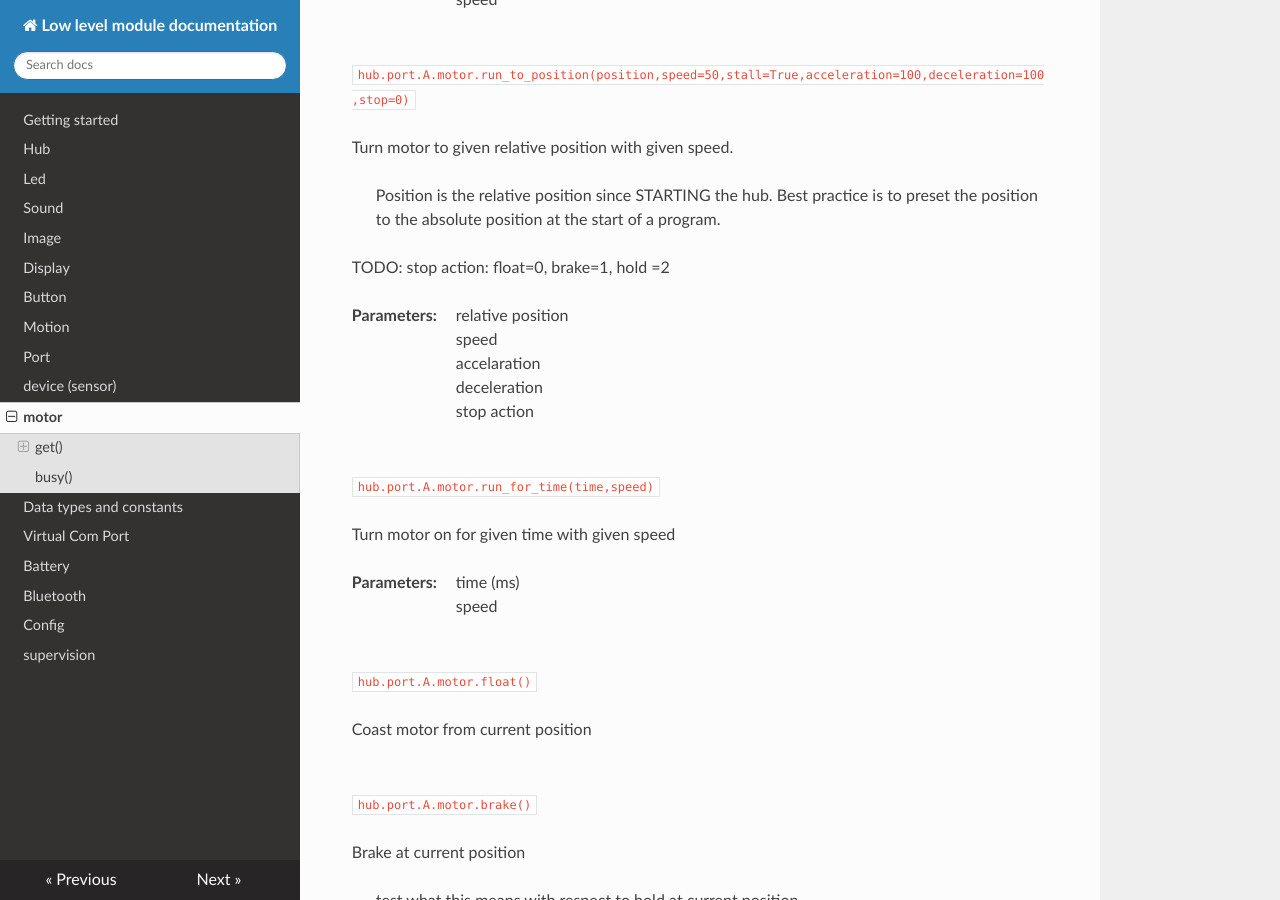
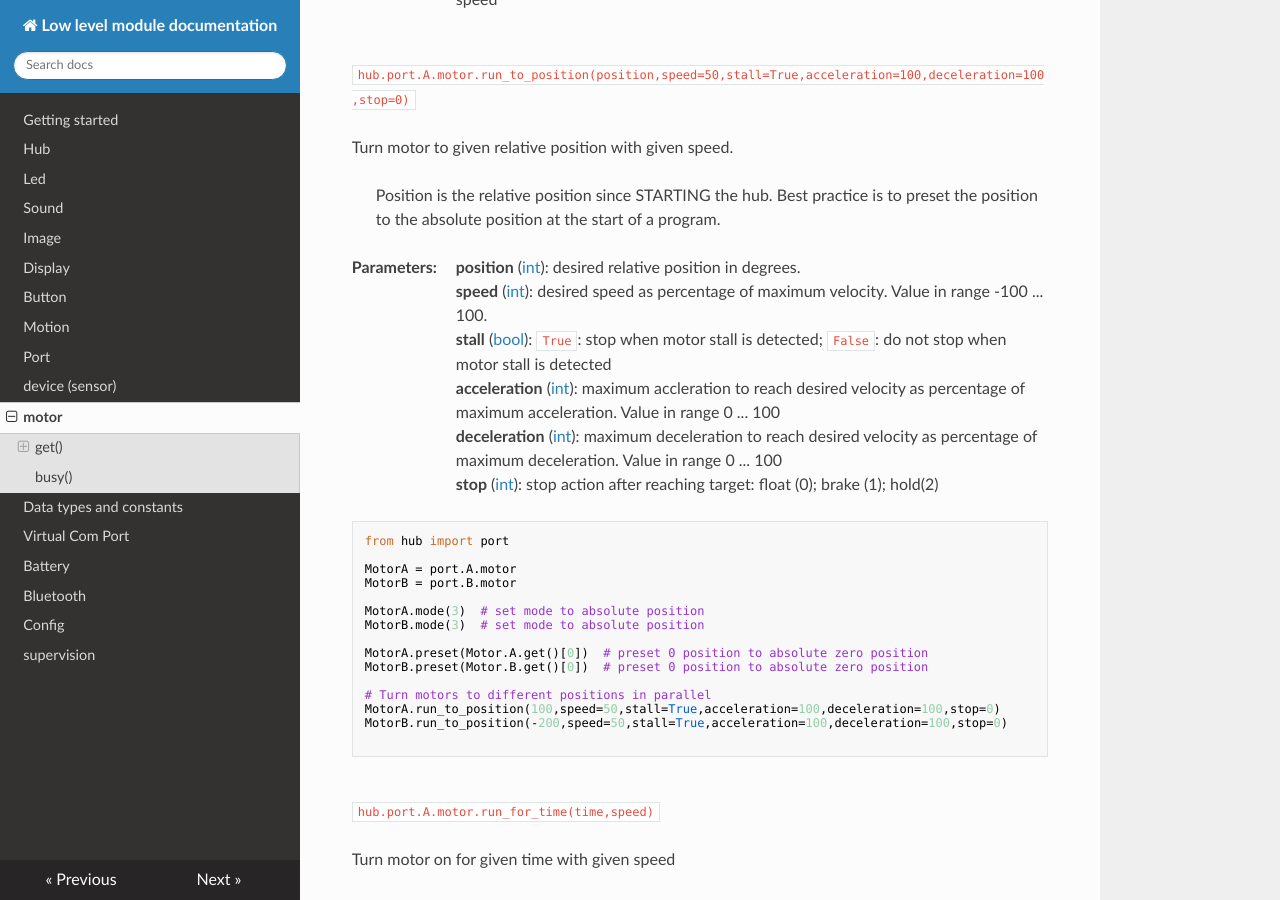
Before and after one commit to NStrijbosch/hub-module-notes, an MkDocs documentation site: the page built from docs/motors.md, in a window 1280 px wide and 900 px high, scrolled down 1968 px. Built offline with MkDocs 1.6.1, drawn with Linux system fonts in a browser that asks for light colours; nearby versions of some CDN libraries.

Commit message:
Update motors.md

````diff
--- a/docs/motors.md
+++ b/docs/motors.md
@@ -103,15 +103,32 @@ Turn motor to given relative position with given speed.
 
 > Position is the relative position since STARTING the hub. Best practice is to preset the position to the absolute position at the start of a program.
 
-TODO: stop action: float=0,  brake=1, hold =2
-
 __Parameters:__
 
-*  relative position
-*  speed
-*  accelaration
-*  deceleration
-*  stop action
+*  __position__ ([int](data_types.md#int)): desired relative position in degrees.
+*  __speed__ ([int](data_types.md#int)): desired speed as percentage of maximum velocity. Value in range -100 ... 100.
+*  __stall__ ([bool](data_types.md#bool)): `True`: stop when motor stall is detected; `False`: do not stop when motor stall is detected
+*  __acceleration__ ([int](data_types.md#int)): maximum accleration to reach desired velocity as percentage of maximum acceleration. Value in range 0 ... 100
+*  __deceleration__ ([int](data_types.md#int)): maximum deceleration to reach desired velocity as percentage of maximum deceleration. Value in range 0 ... 100
+*  __stop__ ([int](data_types.md#int)): stop action after reaching target: float (0); brake (1); hold(2)
+
+``` python
+from hub import port
+
+MotorA = port.A.motor
+MotorB = port.B.motor
+
+MotorA.mode(3)  # set mode to absolute position
+MotorB.mode(3)  # set mode to absolute position
+
+MotorA.preset(Motor.A.get()[0])  # preset 0 position to absolute zero position
+MotorB.preset(Motor.B.get()[0])  # preset 0 position to absolute zero position
+
+# Turn motors to different positions in parallel
+MotorA.run_to_position(100,speed=50,stall=True,acceleration=100,deceleration=100,stop=0)
+MotorB.run_to_position(-200,speed=50,stall=True,acceleration=100,deceleration=100,stop=0)
+
+```
 
 ## run_for_time()
 
````
